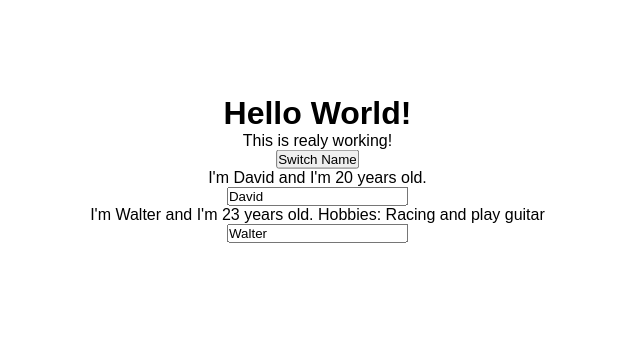
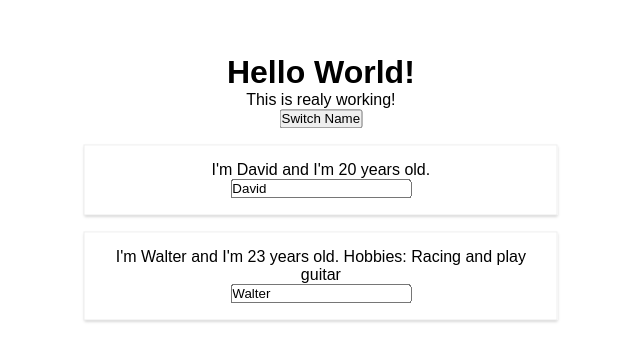
Before and after one commit to SottoMayor/ReactJs, a React (Create React App) app: page / in a window 1280 px wide. Shown: the part 101-462 px from the top of the page, without its empty margins (240-880 px from the left). Built offline with nearby package versions, Linux system fonts and the light colour scheme.

Commit message:
adding a css style

```diff
--- /dev/null
+++ b/src/Person/Person.css
@@ -0,0 +1,8 @@
+.Person{
+    width: 90%;
+    margin: 16px auto;
+    border: 1px solid #eee;
+    box-shadow: 0 2px 3px #ccc;
+    padding: 16px;
+    text-align: center;
+}
--- a/src/Person/Person.js
+++ b/src/Person/Person.js
@@ -1,10 +1,12 @@
 import React from 'react';
+
+import './Person.css';
 
 const person = (props) => {
 
     // Dynamic content in JSX, we use '{expression}' into JSX.
     return(
-        <div>
+        <div className='Person'>
             <p onClick={props.click}>I'm {props.name} and I'm {props.age} years old. {props.children}</p>
 
             <input type='text' onChange={props.change} value={props.name} />
```
